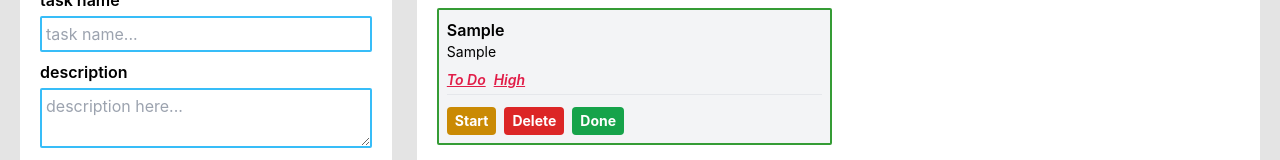
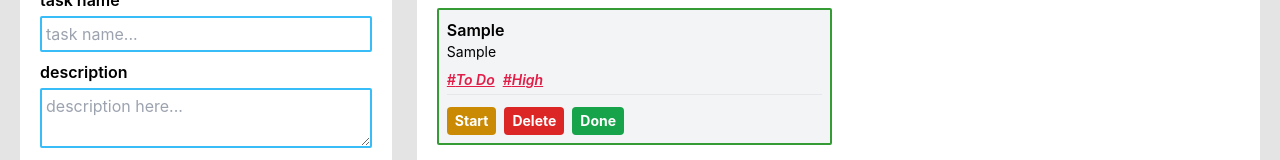
Before and after one commit to KaraniAbdellah/BeFocused_APP, a React (Create React App) app in the folder my_app/: page / in a window 1280 px wide. Both pictures are taken after typing "Sample", "Sample" into the empty fields and a click on the button "Create". Shown: the part 168-328 px from the top of the page. Built offline with nearby package versions, Linux system fonts and the light colour scheme.

Commit message:
fix erros

```diff
--- a/my_app/src/Card.jsx
+++ b/my_app/src/Card.jsx
@@ -72,8 +72,8 @@ export default function Card({ idOfTask, darkMode, taskName, description, status
             {description}
         </p>
         <div className="pro_status flex gap-2 mb-1">
-            <button className="rounded text-rose-600 italic underline font-semibold text-sm">{status}</button>
-            <button className="rounded text-rose-600 italic underline font-semibold text-sm">{priority}</button>
+            <button className="rounded text-rose-600 italic underline font-semibold text-sm">#{status}</button>
+            <button className="rounded text-rose-600 italic underline font-semibold text-sm">#{priority}</button>
         </div>
         <hr />
         <div className="btns mt-3">
--- a/my_app/src/Main.jsx
+++ b/my_app/src/Main.jsx
@@ -38,16 +38,6 @@ export default function Main({darkMode, tasks, setTasks}) {
         const secs = seconds % 60;
 
         if (minutes === 0 && secs === 0) {
-            console.log("task has been finished");
-
-            // Directly accessing events on the document object
-            const audio = new Audio(pomodoroVoice);
-
-            // Check if the user has interacted before playing
-            document.addEventListener('click', () => {
-            audio.play();
-            }, { once: true });
-
             return `🎉 Congrats 🎉`;
         } else {
             return `Timer: ${minutes}:${secs.toString().padStart(2, "0")}`;
@@ -56,7 +46,16 @@ export default function Main({darkMode, tasks, setTasks}) {
 
 
     const handlRefrech = () => {
+        console.log("task has been finished");
+        // Directly accessing events on the document object
+        const audio = new Audio(pomodoroVoice);
+        // Check if the user has interacted before playing
+        document.addEventListener('click', () => {
+            audio.play();
+        }, { once: true });
         setTimeLeft(1500);
+        localStorage.setItem("timeLeft", 1500);
+        setTaskStarted(0);
     }
 
     return (
```
